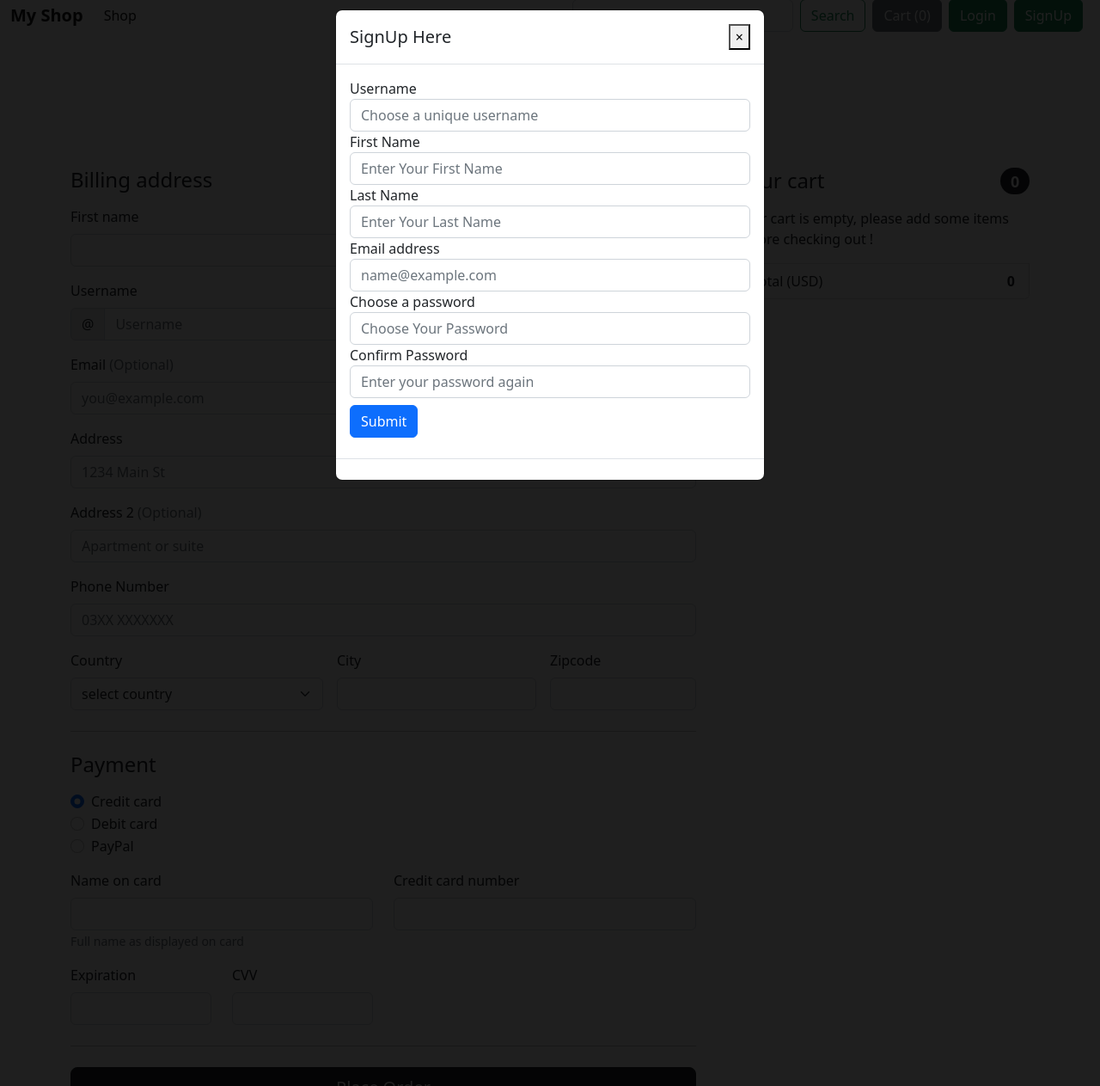
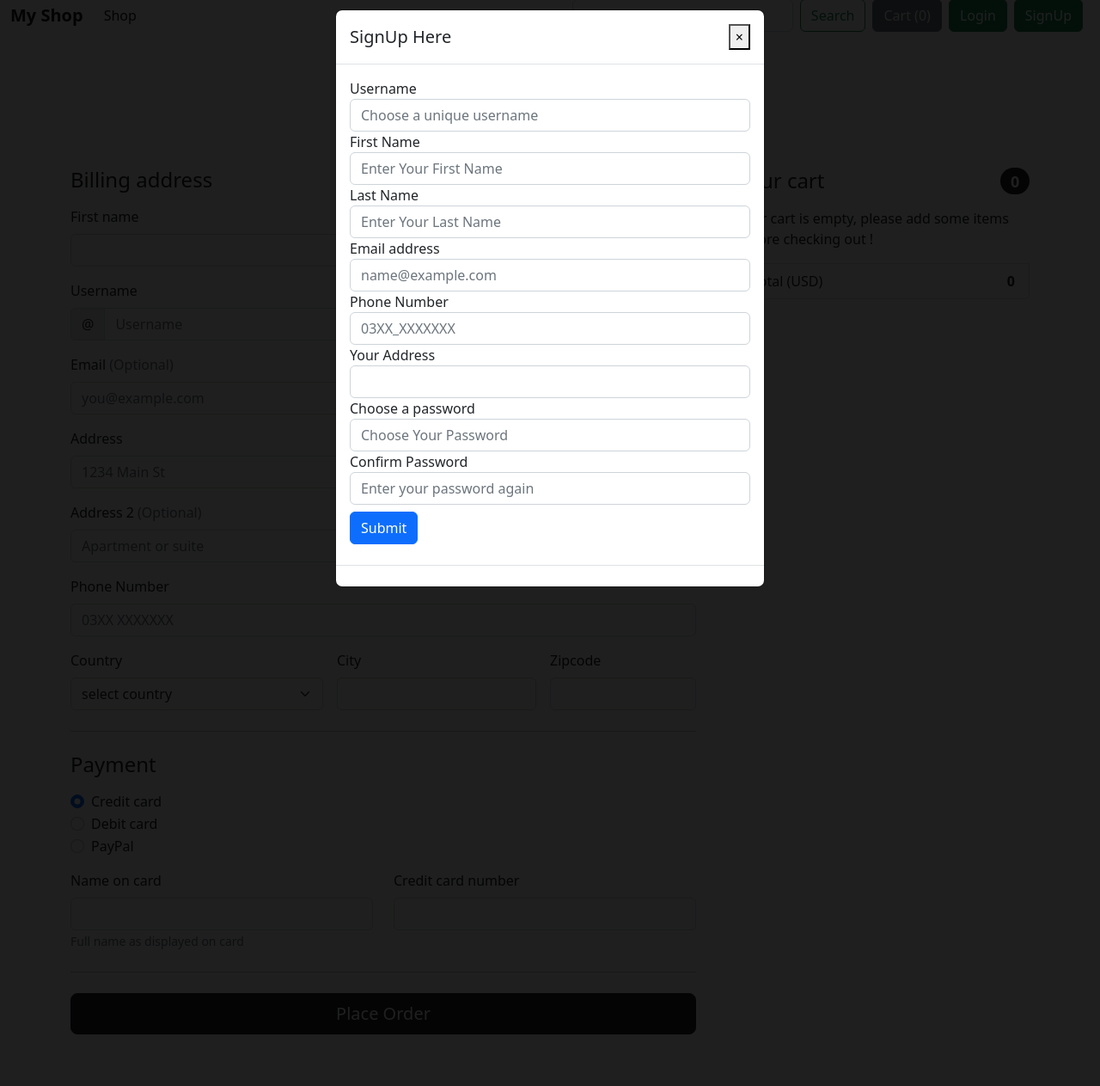
Before and after one commit to Areeba-Fayyaz/Ecommerce-website, a Django app: page /checkout/ in a window 1280 px wide, after a click on "SignUp". Shown: the part 17-1280 px from the top of the page at 86% size. Run offline with Django 4.2, Linux system fonts and the light colour scheme; some libraries are stand-ins or nearby versions.

Commit message:
project completed

```diff
--- a/shop/Templates/base.html
+++ b/shop/Templates/base.html
@@ -233,6 +233,15 @@
       <label for="email">Email address</label>
       <input type="email" class="form-control"  required id="email" name="email" placeholder="name@example.com">
     </div>
+
+    <div class="form-group">
+      <label for="email">Phone Number</label>
+      <input  class="form-control"  required id="phonesignup" name="phonesignup" placeholder="03XX_XXXXXXX">
+    </div>
+    <div class="form-group">
+      <label for="email">Your Address</label>
+      <input  class="form-control"  required id="addresssignup" name="addresssignup" placeholder="">
+    </div>
     <div class="form-group">
       <label for="pass1">Choose a password</label>
       <input type="password" class="form-control"  required id="pass1" name="pass1" placeholder="Choose Your Password">
--- a/shop/Templates/checkout.html
+++ b/shop/Templates/checkout.html
@@ -436,21 +436,8 @@
                   </div>
                 </div>
 
-                <div class="col-md-3">
-                  <label for="cc-expiration" class="form-label">Expiration</label>
-                  <input type="text" class="form-control" id="cc-expiration" name="cc-expiration" placeholder="" required="">
-                  <div class="invalid-feedback">
-                    Expiration date required
-                  </div>
-                </div>
 
-                <div class="col-md-3">
-                  <label for="cc-cvv" class="form-label">CVV</label>
-                  <input type="text" class="form-control" id="cc-cvv" name="cc-cvv" placeholder="" required="">
-                  <div class="invalid-feedback">
-                    Security code required
-                  </div>
-                </div>
+
               </div>
 
               <hr class="my-4">
--- a/shop/admin.py
+++ b/shop/admin.py
@@ -1,11 +1,11 @@
 from django.contrib import admin
 
 # Register your models here.
-from .models import Item,Seller,Buyer
+from .models import Item,Seller,Buyer,Delivery,Payment
 # ,Buyer,Seller,Delivery,Payment
 admin.site.register(Item)
 admin.site.register(Buyer)
 
 admin.site.register(Seller)
-# admin.site.register(Delivery)
-# admin.site.register(Payment)
+admin.site.register(Delivery)
+admin.site.register(Payment)
--- a/shop/urls.py
+++ b/shop/urls.py
@@ -6,11 +6,7 @@ urlpatterns = [
     path ("", views.index, name = 'MyShop'),
     path ("productpage/<int:id>", views.singleProductPage, name = 'singleProductPage'),
     path ("search/", views.search, name = 'search'),
-    path ("", views.confirmReturn, name = 'confirmReturn'),
     path ("refundRequest/", views.refundRequest, name = 'refundRequest'),
-    path ("", views.cart, name = 'cart'),
-    path ("", views.signinup, name = 'signinup'),
-    path ("", views.signin, name = 'signin'),
     path('signup/', views.handleSignUp, name="handleSignUp"),
     path('login/', views.handleLogin, name="handleLogin"),
     path('logout/', views.handleLogout, name="handleLogout"),
--- a/shop/views.py
+++ b/shop/views.py
@@ -3,7 +3,9 @@ from django.http import HttpResponse
 from django.contrib import messages
 from django.contrib.auth.models import User
 from django.contrib.auth  import authenticate,  login, logout
-from .models import Item,Buyer
+from .models import Item,Buyer,Delivery, Payment,Seller
+import json
+from datetime import date
 # , Delivery, Payment, Buyer, Seller
 
 
@@ -44,23 +46,28 @@ def search(request):
     return render (request,'search.html',params)
 
 
-def confirmReturn(request):
-    return HttpResponse("confirmReturn")
+
 
 def refundRequest(request):
      return render (request,'refundRequest.html')
 
-def signinup(request):
-    return HttpResponse("signinup")
+def handleLogin(request):
+    admin=Seller.objects.all()
+    # print(admin.username)
+    # print(admin.password)
 
-def signin(request):
-    return HttpResponse("My shop")
-
-def handleLogin(request):
     if request.method=="POST":
         # Get the post parameters
         loginusername=request.POST['loginusername']
         loginpassword=request.POST['loginpassword']
+
+
+        #checking if user is admin
+        for item in admin:
+            print(item.username,"==")
+            print(item.password,"==")
+            if item.username == loginusername and item.password== loginpassword:
+                return redirect("/admin")
 
         user=authenticate(request, username= loginusername, password= loginpassword)
         print(user)
@@ -72,7 +79,6 @@ def handleLogin(request):
             messages.success(request, "Successfully Logged In")
             return redirect("MyShop")
         else:
-            print(loginusername,'===================')
             print(loginpassword)
             messages.warning(request, "Invalid credentials! Please try again")
             return redirect("MyShop")
@@ -91,6 +97,8 @@ def handleSignUp(request):
         username=request.POST['username']
         email=request.POST['email']
         fname=request.POST['fname']
+        phone=request.POST['phonesignup']
+        address=request.POST['addresssignup']
         lname=request.POST['lname']
         pass1=request.POST['pass1']
         pass2=request.POST['pass2']
@@ -107,7 +115,8 @@ def handleSignUp(request):
         if (pass1!= pass2):
              messages.warning(request, " Passwords do not match")
              return redirect('MyShop')
-
+        buyer = Buyer(itemsJson='', name=fname+lname, username=username, email=email, address=address, phone=phone, payment='0', password=pass1)
+        buyer.save()
         # Create the user
         myuser = User.objects.create_user(username, email, pass1)
         myuser.first_name= fname
@@ -115,36 +124,54 @@ def handleSignUp(request):
         myuser.email= email
         myuser.username= username
         myuser.set_password(pass1)
+
         myuser.save()
+
         messages.success(request, " Your account has been successfully created")
         return redirect('/')
 
     else:
         return HttpResponse("404 - Not found")
 
-def signup(request):
-    return HttpResponse("My shop")
-
-def cart(request):
-    return HttpResponse("My shop")
-
 
 def checkout(request):
     product=Item.objects.all()
+    buyers=Buyer.objects.all()
     print( request.method)
     if request.method=="POST":
         itemsJson=request.POST.get('itemsJson', '')
         name = request.POST.get('firstName', '')+' '+ request.POST.get('lastName', '')
-        print(name,'======================')
         username = request.POST.get('checkoutusername', '')
         email = request.POST.get('checkoutemail', '')
         address = request.POST.get('address', '') + " " + request.POST.get('address2', '')+ " " + request.POST.get('country', '')+ " " + request.POST.get('city', '')+ " " + request.POST.get('zip', '')
         phone = request.POST.get('phone', '')
+        cardnumber = request.POST.get('cc-number', '')
 
-        buyer = Buyer(itemsJson=itemsJson, name=name, username=username, email=email, address=address, phone=phone, payment='2', password='2')
+        data  = json.loads(itemsJson)
+
+        price=0
+        for item in data:
+            price+=data[item][2]
+
+        for buyer in buyers:
+            print(buyer.username,"==")
+            print(buyer.password,"==")
+            if buyer.username == username and buyer.email== email and buyer.phone== phone:
+                buyer.payment+=price
+            else:
+                buyer = Buyer(itemsJson=itemsJson, name=name, username=username, email=email, address=address, phone=phone, payment=price, password='2')
+        id=buyer.buyerID
+        today = date.today()
+        delivery=Delivery(buyerID=id,name=name,date=today,address=address)
+        delivery.save()
+
+        did=delivery.deliveryID
+        payment=Payment(deliveryID=did, cardNumber=cardnumber, amount=price  )
+        payment.save()
+
+
         buyer.save()
         thank=True
-        id=buyer.buyerID
         return render(request, 'checkout.html', {'thank':thank, 'id':id})
 
     return render (request,'checkout.html',{'product':product})
```
Also changed, not shown: shop/models.py (+15 -15 lines), db.sqlite3, shop/migrations/0005_delivery_payment.py (added).
